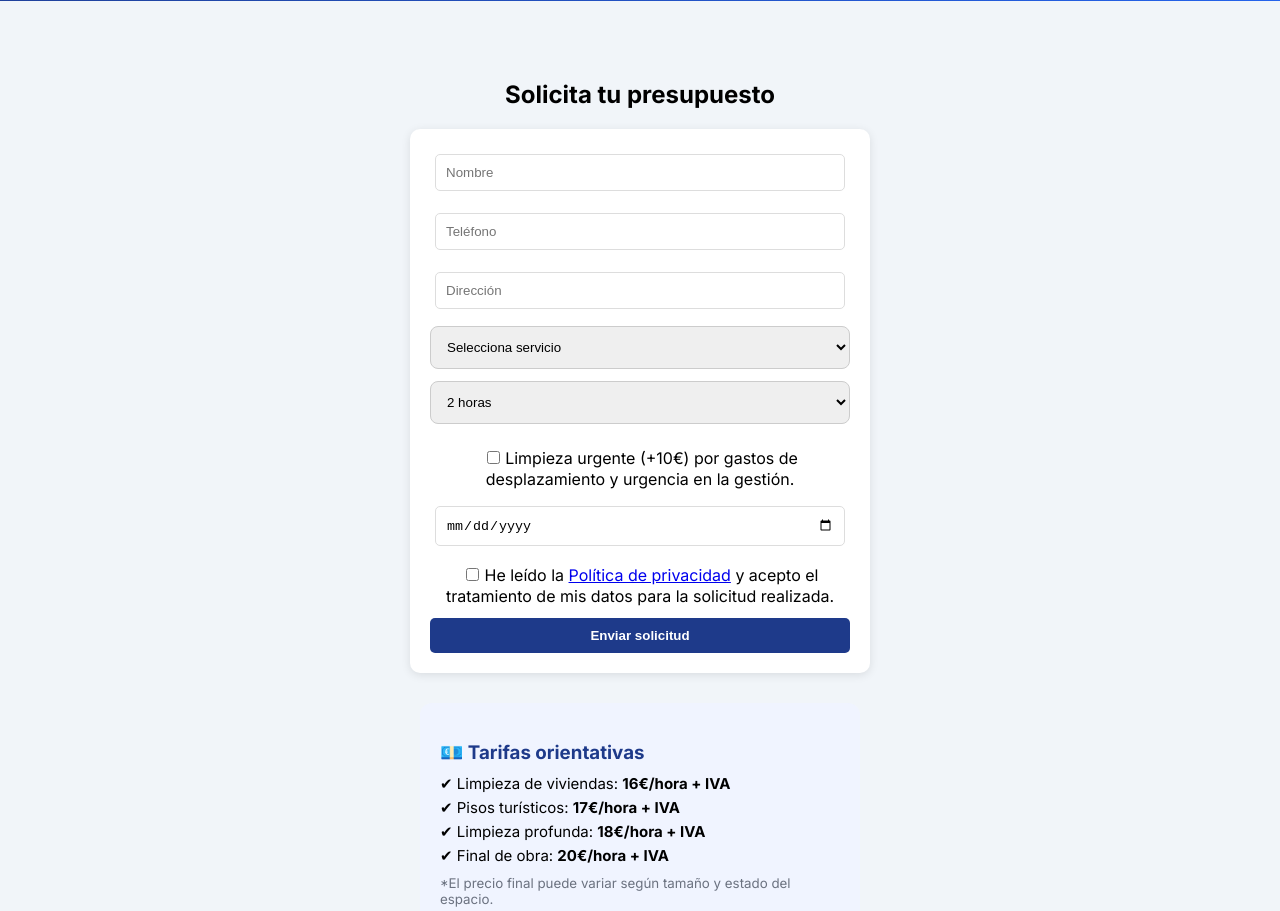
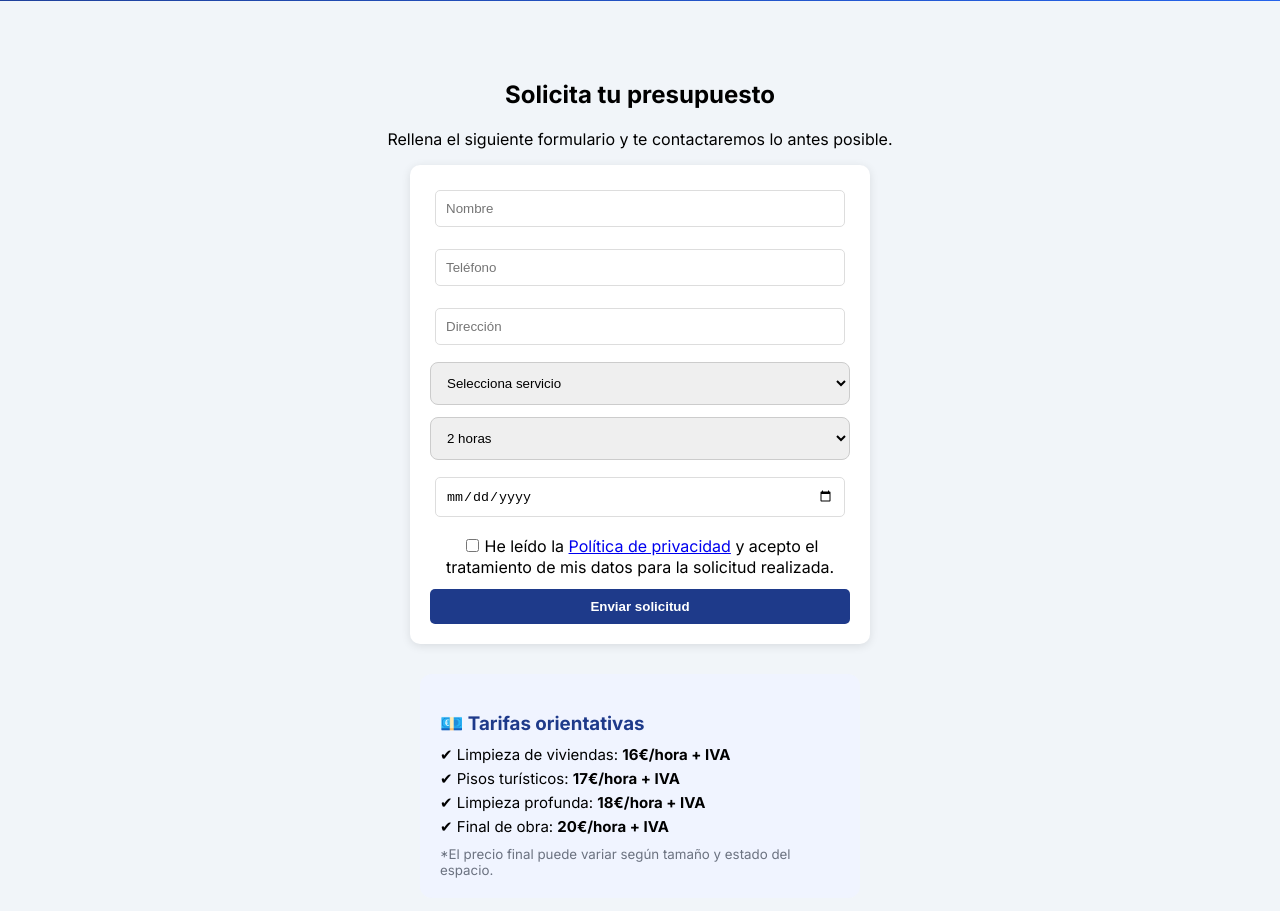
Before and after one commit to mduarte1996/limpiezas-dashboard, a React (Create React App) app: page / in a window 1280 px wide. Shown: the part 3500-4411 px from the top of the page. Built offline with nearby package versions, Linux system fonts and the light colour scheme; no server answers.

Commit message:
modificaciones en textos de toda la pagina

```diff
--- a/src/pages/Home.js
+++ b/src/pages/Home.js
@@ -504,6 +504,7 @@ Gracias!
             {/* FORMULARIO */}
             <section className="form-section" id="contacto">
                 <h2>Solicita tu presupuesto</h2>
+                <p>Rellena el siguiente formulario y te contactaremos lo antes posible.</p>
 
                 <form onSubmit={handleSubmit} className="form">
 
@@ -562,17 +563,6 @@ Gracias!
                         <option value={4}>4 horas</option>
                         <option value={5}>5 horas</option>
                     </select>
-
-                    {/* URGENTE */}
-                    <label style={{ marginTop: "10px" }}>
-                        <input
-                            type="checkbox"
-                            name="urgent"
-                            checked={formData.urgent}
-                            onChange={handleChange}
-                        />
-                        Limpieza urgente (+10€) por gastos de desplazamiento y urgencia en la gestión.
-                    </label>
 
                     <input
                         type="date"
```
